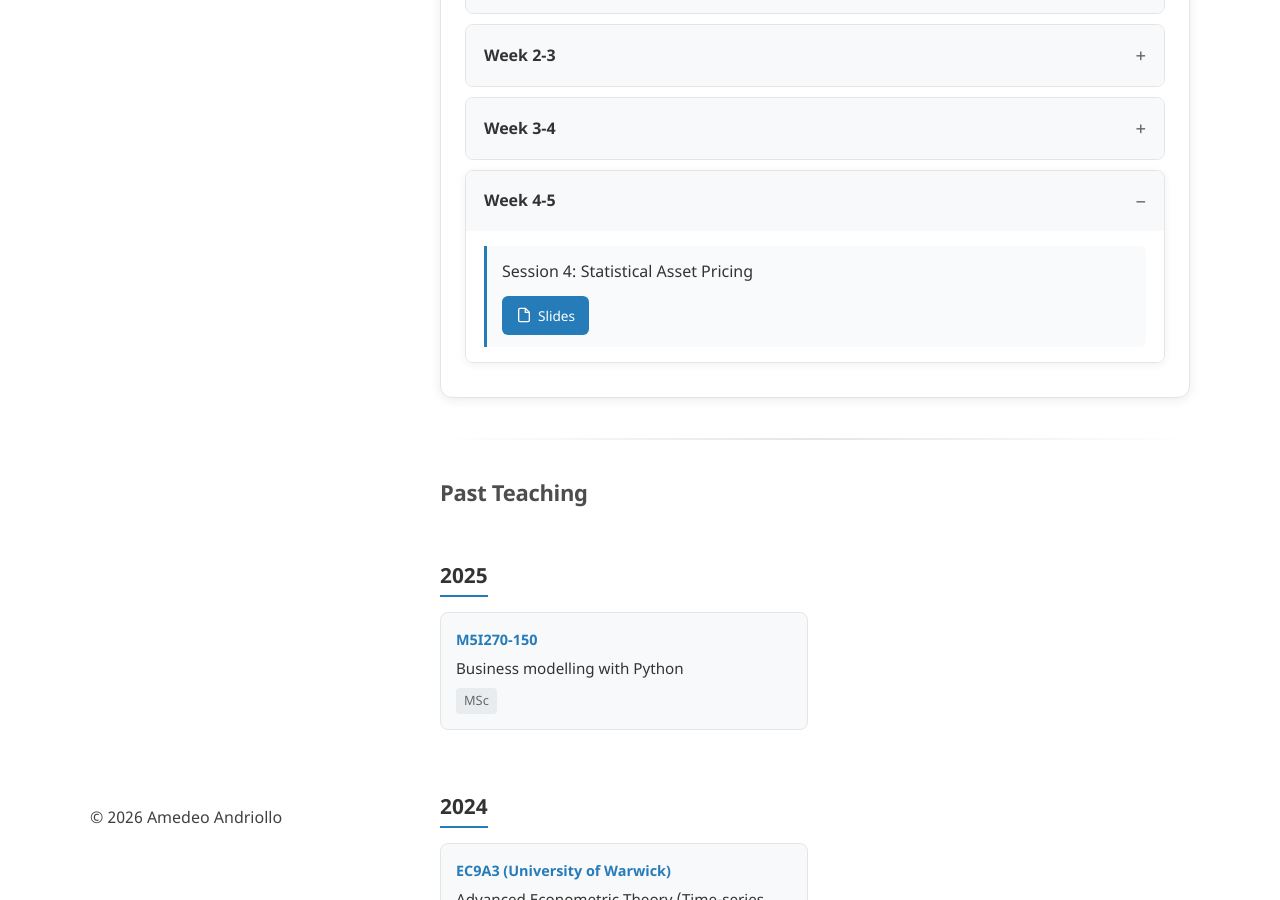
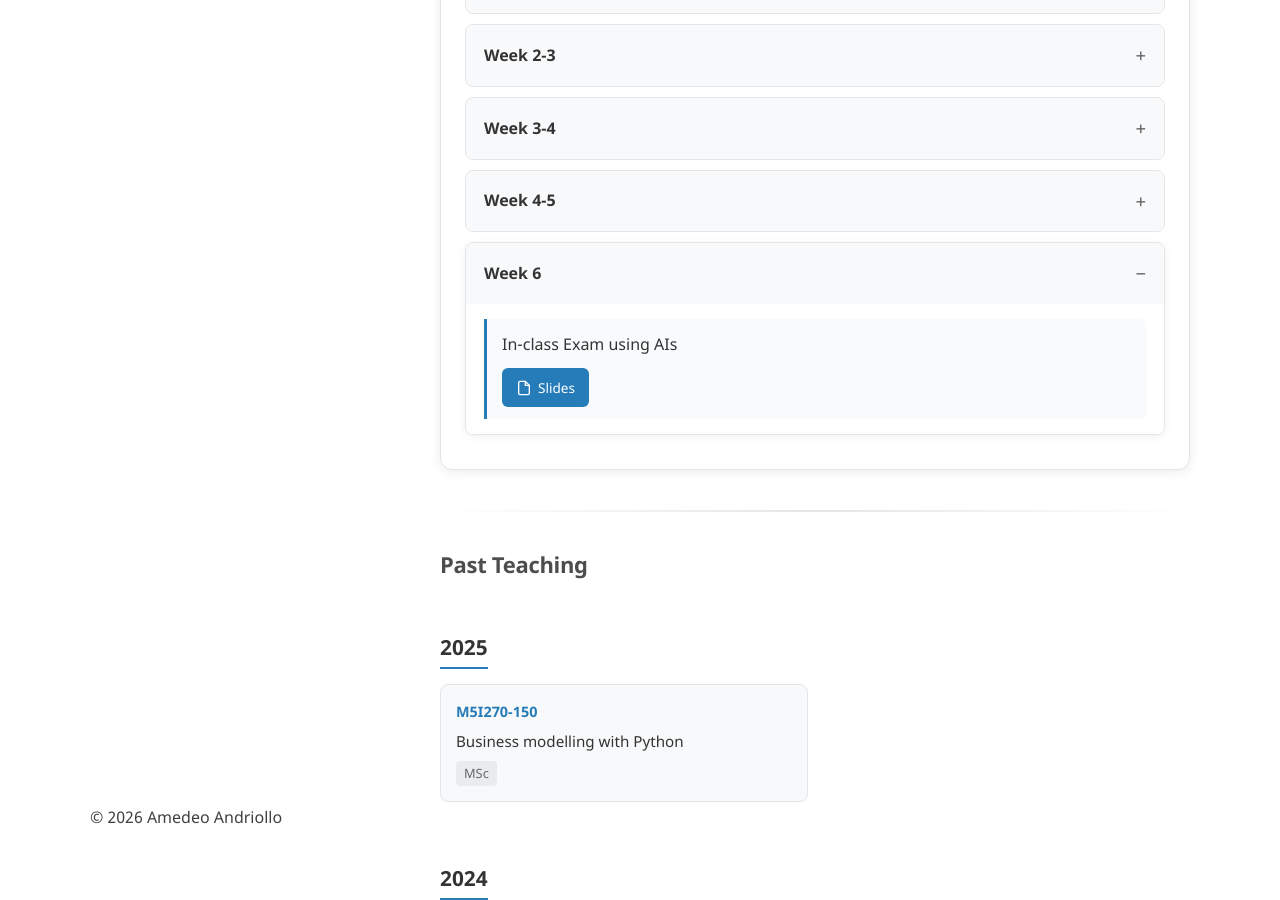
Before and after one commit to amandri/amandri.github.io, a Jekyll site: the page built from teaching.md, in a window 1280 px wide and 900 px high, scrolled down 557 px. Built offline with Jekyll 4.4.1, drawn with Linux system fonts in a browser that asks for light colours.

Commit message:
Update teaching slides and research page

```diff
--- a/_data/teaching.yml
+++ b/_data/teaching.yml
@@ -71,6 +71,12 @@ current_courses:
           - name: "Session 4: Statistical Asset Pricing"
             slides: EAP_2026_S04.pdf
 
+      - week: "6"
+        topics:
+          - name: "In-class Exam using AIs"
+            slides: aandriollo_exam_AI.pdf
+
+
 
 past_teaching:
   - year: 2025
```
Also changed, not shown: research.md (+2 -2 lines), 1 other file.
